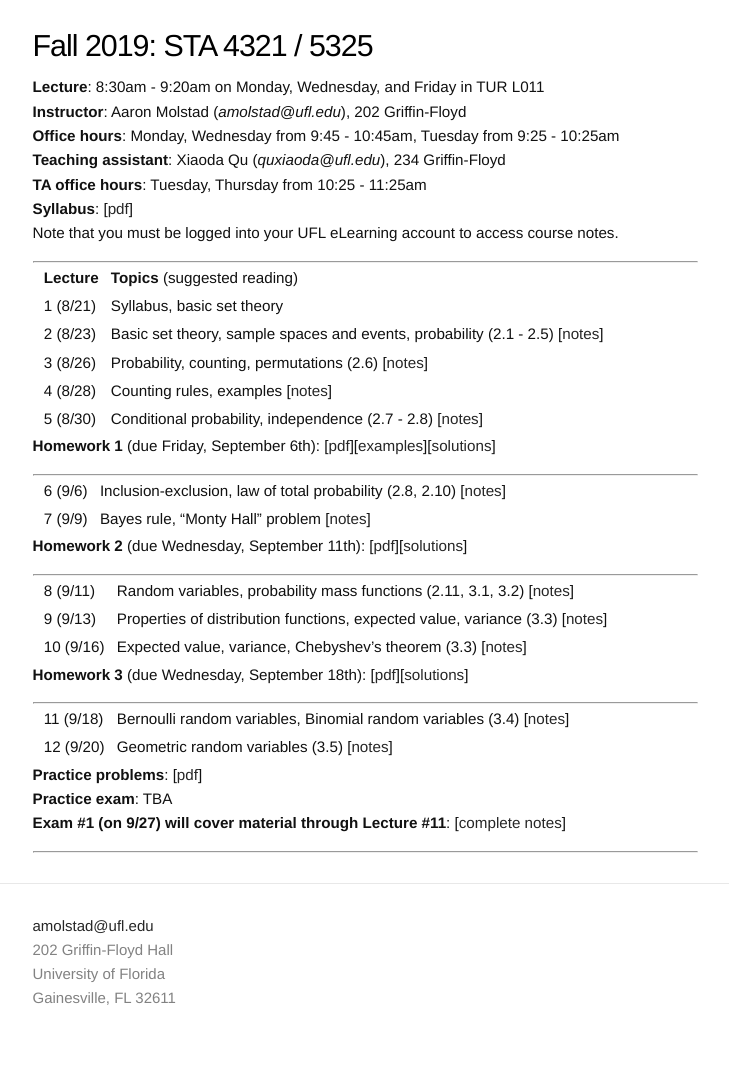
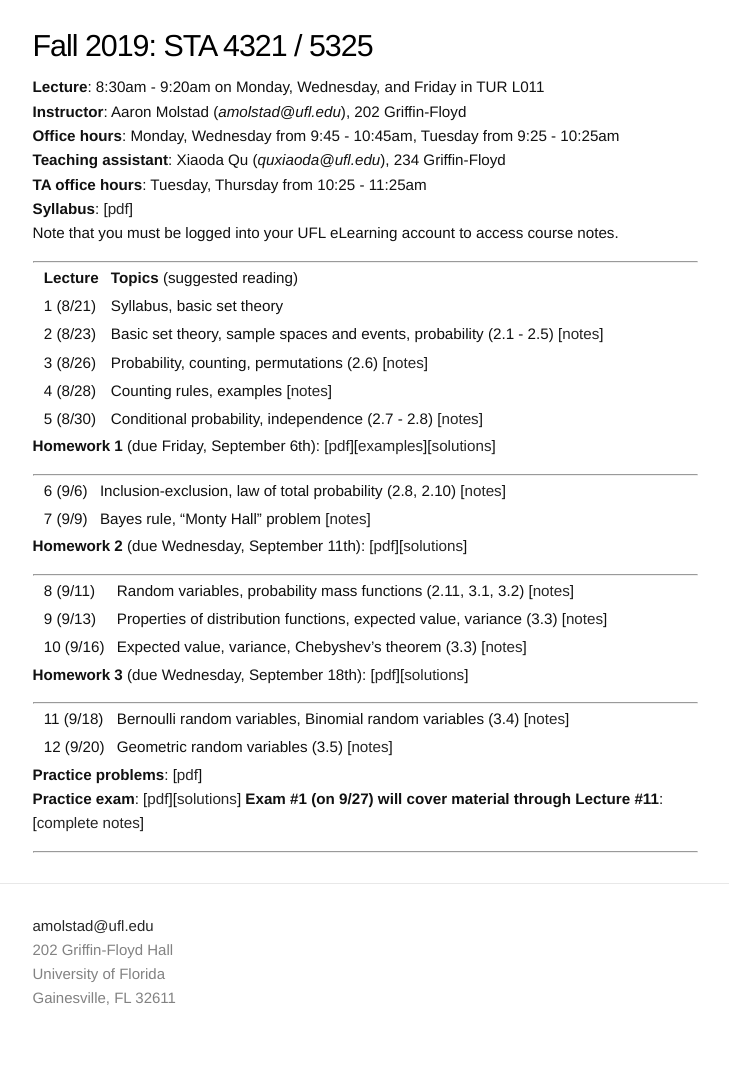
Before and after one commit to ajmolstad/ajmolstad.github.io, a Jekyll site: the page built from F19_STA4321.md, in a window 1280 px wide. Shown: the whole page, without its empty margins (275-1004 px from the left). Built offline with Jekyll 4.4.1, drawn with Linux system fonts in a browser that asks for light colours.

Commit message:
Add practice exam link

```diff
--- a/F19_STA4321.md
+++ b/F19_STA4321.md
@@ -45,7 +45,7 @@ Note that you must be logged into your UFL eLearning account to access course no
 || 12 (9/20)  || Geometric random variables (3.5) [[notes](https://ufl.instructure.com/courses/382258/files/45554732/download?wrap=1)]||
 
 **Practice problems**: [[pdf](/docs/STA4321_F19_Exam1PracticeProblems.pdf)]
-**Practice exam**: TBA
+**Practice exam**: [[pdf](https://ufl.instructure.com/courses/382258/files/45578287/download?wrap=1)][[solutions](https://ufl.instructure.com/courses/382258/files/45578290/download?wrap=1)]
 **Exam \#1 (on 9/27) will cover material through Lecture \#11**: [[complete notes](https://ufl.instructure.com/courses/382258/files/45535361/download?wrap=1)]
 
 ---------------
```
